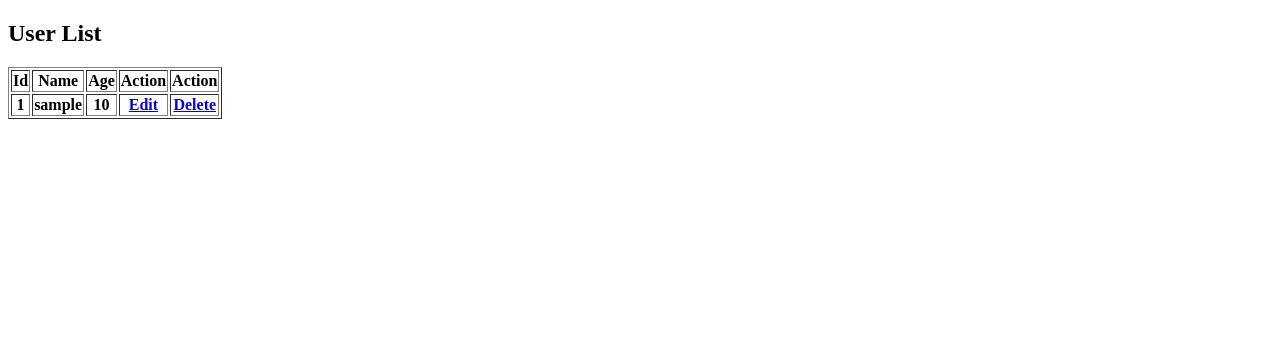
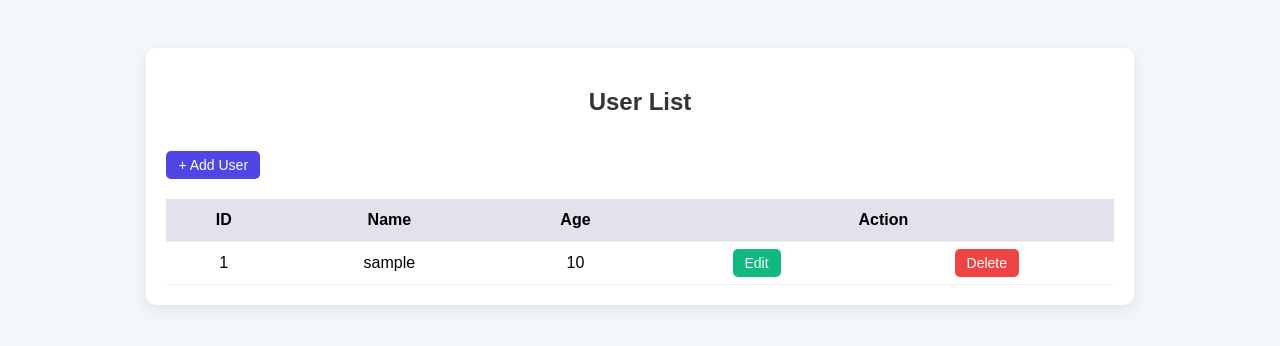
Before and after one commit to proalamin/learn-practice, a Django app: page /views/ in a window 1280 px wide. Shown: the top 346 px of the page. Run offline with Django 5.2, Linux system fonts and the light colour scheme; tables that the repository leaves empty hold one stand-in row (values such as "Sample post"); lists and menus that the app fills with data are empty.

Commit message:
all templates style changes

```diff
--- a/Django/sampleV2_phi/templates/views.html
+++ b/Django/sampleV2_phi/templates/views.html
@@ -1,35 +1,106 @@
 <!doctype html>
 <html>
-  <head>
-    <title>View Data</title>
-  </head>
-  <body>
+<head>
+  <title>User List</title>
+  <style>
+    body {
+      font-family: Arial, sans-serif;
+      background: #f3f6fb;
+      padding: 40px;
+    }
+
+    h2 {
+      text-align: center;
+      color: #333;
+    }
+
+    .container {
+      width: 80%;
+      margin: auto;
+      background: #fff;
+      padding: 20px;
+      border-radius: 10px;
+      box-shadow: 0 5px 15px rgba(0,0,0,0.08);
+    }
+
+    table {
+      width: 100%;
+      border-collapse: collapse;
+      margin-top: 20px;
+    }
+
+    th, td {
+      padding: 12px;
+      text-align: center;
+      border-bottom: 1px solid #eee;
+    }
+
+    th {
+      background: #e2e2ed;
+      color: black;
+    }
+
+    tr:hover {
+      background: #f9fafb;
+    }
+
+    a {
+      text-decoration: none;
+      padding: 6px 12px;
+      border-radius: 5px;
+      color: white;
+      font-size: 14px;
+    }
+
+    .edit-btn {
+      background: #10b981;
+    }
+
+    .delete-btn {
+      background: #ef4444;
+    }
+
+    .add-btn {
+      display: inline-block;
+      margin-top: 15px;
+      background: #4f46e5;
+    }
+  </style>
+</head>
+<body>
+
+  <div class="container">
     <h2>User List</h2>
 
-    <table border="1">
+    <a href="/" class="add-btn">+ Add User</a>
+
+    <table>
       <tr>
-        <th>Id</th>
+        <th>ID</th>
         <th>Name</th>
         <th>Age</th>
-        <th>Action</th>
-        <th>Action</th>
+        <th colspan="2">Action</th>
       </tr>
+
       {% for data in allData %}
       <tr>
-        <th>{{data.id}}</th>
-        <th>{{data.user_name}}</th>
-        <th>{{data.user_age}}</th>
-        <th><a href="{% url 'edit_data' data.id %}">Edit</a></th>
-        {% comment %}
-        <th><a href="{% url 'delate_single_user' data.id %}">Delete</a></th>
-        {% endcomment %}
-
-        <th><a href="{% url 'delate_single_user' data.id %}"
-          onclick="return confirm('Are you sure you want to delete?');">
-          Delete
-        </a></th>
+        <td>{{ data.id }}</td>
+        <td>{{ data.user_name }}</td>
+        <td>{{ data.user_age }}</td>
+        <td>
+          <a href="{% url 'edit_data' data.id %}" class="edit-btn">Edit</a>
+        </td>
+        <td>
+          <a href="{% url 'delate_single_user' data.id %}"
+             class="delete-btn"
+             onclick="return confirm('Are you sure?');">
+             Delete
+          </a>
+        </td>
       </tr>
       {% endfor %}
     </table>
-  </body>
+  </div>
+
+</body>
 </html>
```
Also changed, not shown: Django/sampleV2_phi/templates/edit_page.html (+21 -23 lines), Django/sampleV2_phi/templates/home.html (+20 -22 lines).
